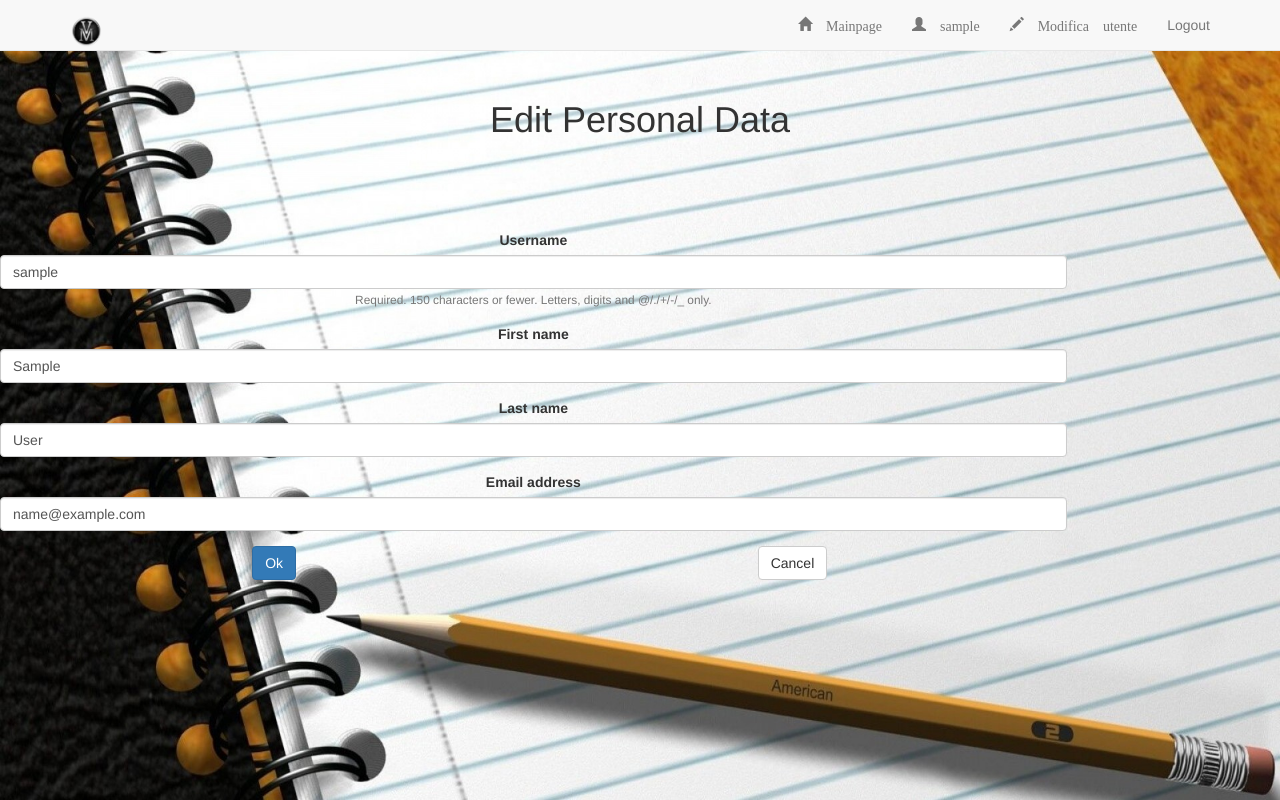
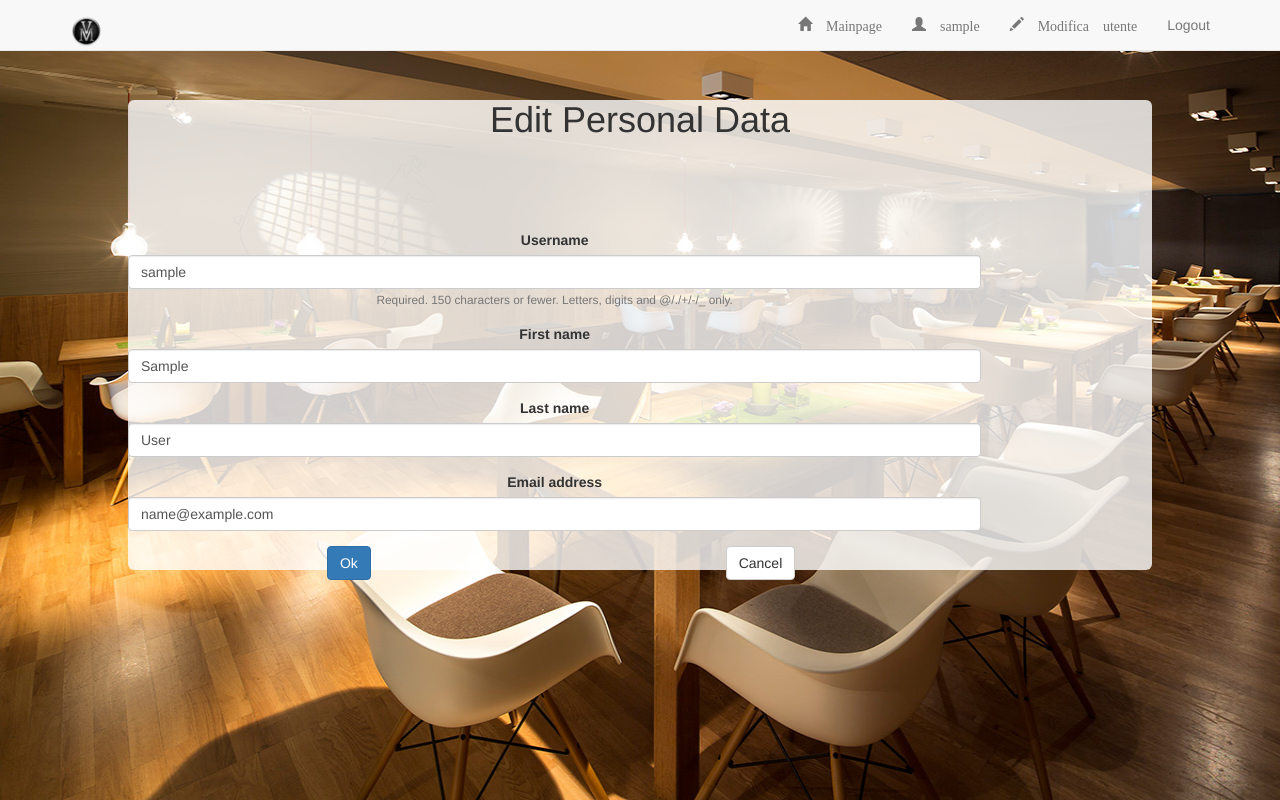
Before and after one commit to ventur65/VMhotels, a Django app: a page that uses portal/templates/portal/upload.html in a window 1280 px wide. Run offline with Django 3.2, Linux system fonts and the light colour scheme; the visitor is signed in with stand-in values (Sample User, id 1); some libraries are stand-ins or nearby versions.

Commit message:
template edit data

```diff
--- a/portal/templates/portal/upload.html
+++ b/portal/templates/portal/upload.html
@@ -9,8 +9,10 @@
 {% load staticfiles %}
 
 {% block cover %}
-<div class="cover" style="background-image: url({% static 'images/quaderno.jpeg' %});  width: 100%; height:800px; background-repeat: no-repeat; margin: 0; padding: 0; background-size: 100% 100%;">
+<div class="cover" style="background-image: url({% static 'images/editda.jpg' %});  width: 100%; height:800px; background-repeat: no-repeat; margin: 0; padding: 0; background-size: 100% 100%;">
+{% block covercontent %}
 <br><br><br><br>
+<div style="background: rgba(255,255,255, 0.8); width: 80%; height: 470px; margin:0 auto; -moz-border-radius: 6px; border-radius: 6px;" align="center">
 <h1 align="center">Edit Personal Data</h1>
 <br><br><br><br>
 <div class="col-xs-10" align="center">
@@ -23,7 +25,9 @@
 </form>
 <a href="{% url 'portal:personal' %}">{% bootstrap_button "Cancel" button_type="link" name="Cancel" button_class="btn-default" icon="remove" %}</a>
 </div>
+</div>
 
+{% endblock %}
 {% endblock %}
 {% block body %}
 {% endblock %}
```
Also changed, not shown: static/images/editda.jpg (added).
